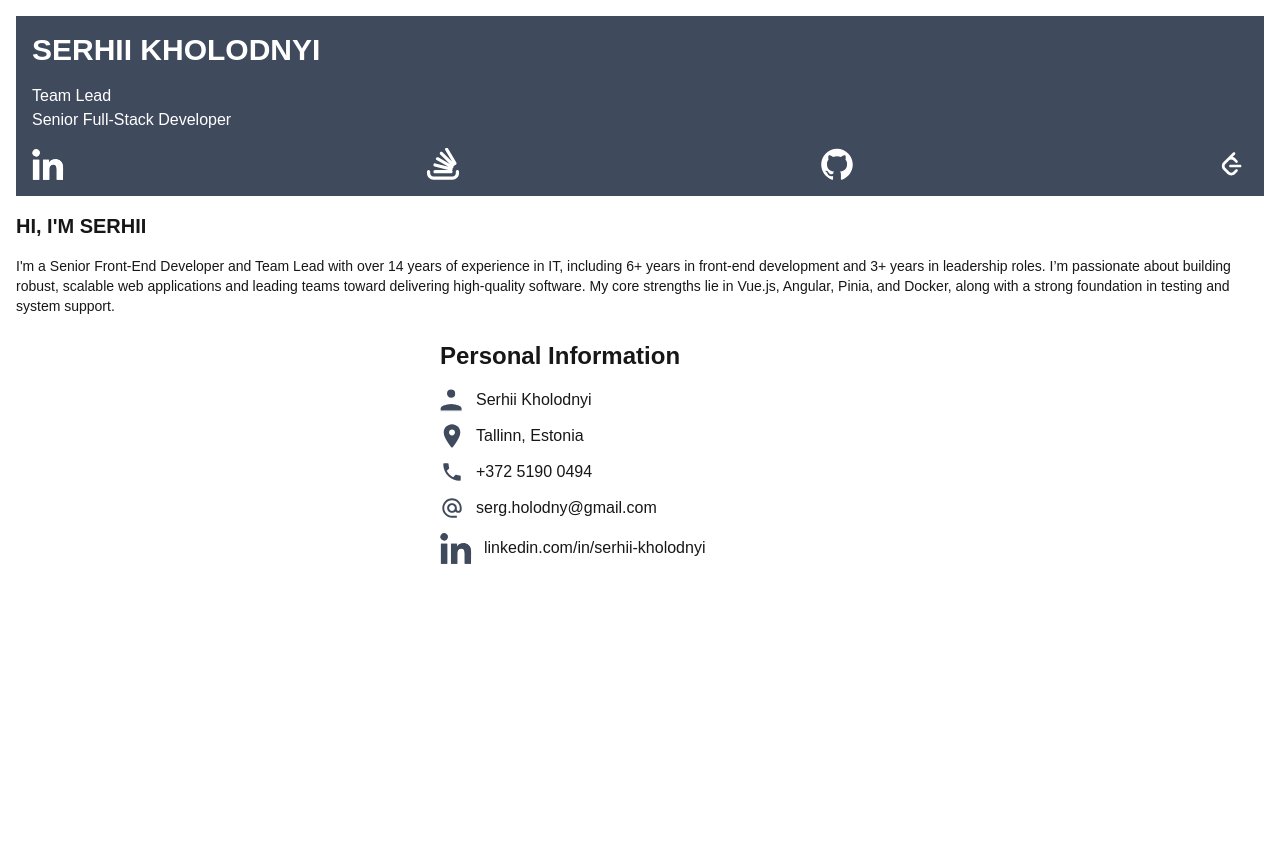
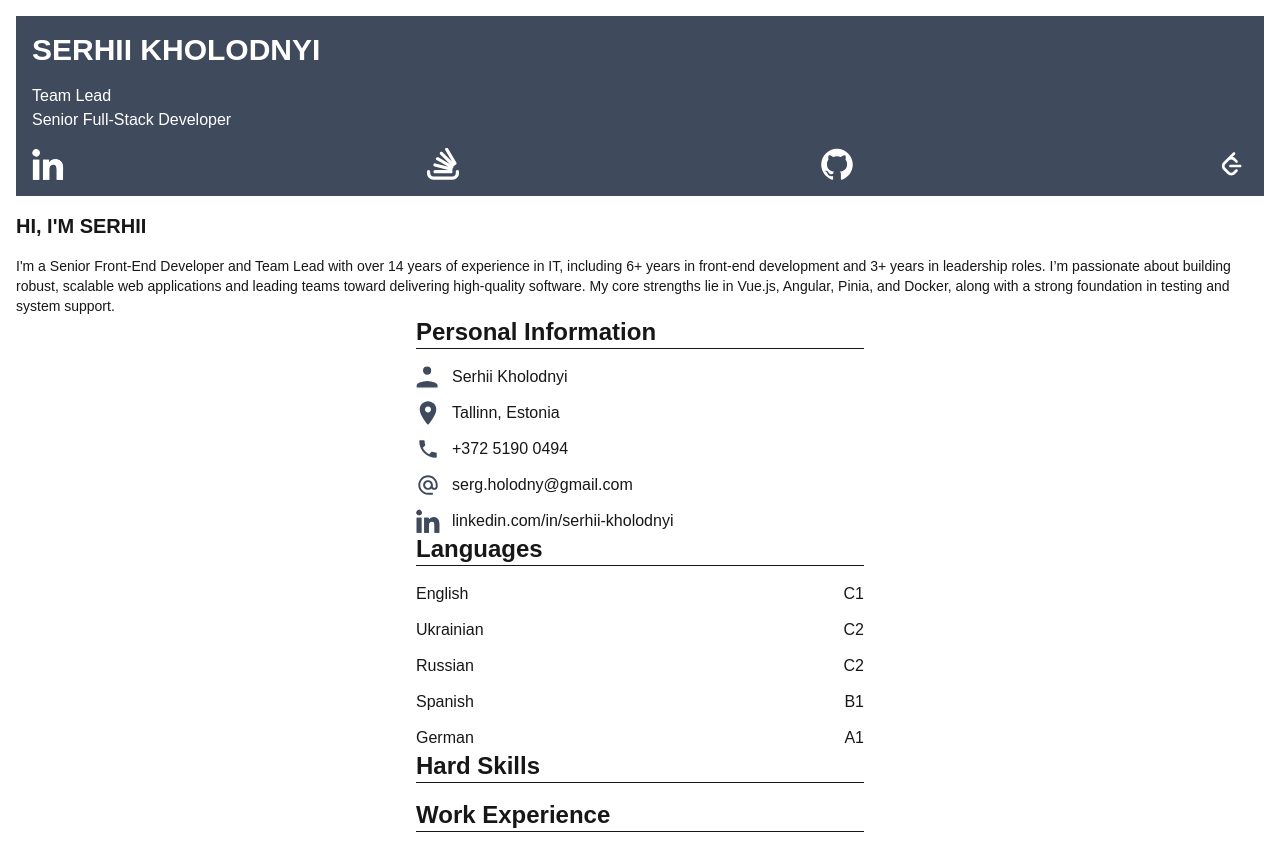
Before and after one commit to oliverfrost/my-personal-website, a Next.js app: page / in a window 1280 px wide. Before the commit the page ends 800 px from the top, so only its background shows below. Built offline with nearby package versions, Linux system fonts and the light colour scheme; a web font is replaced by a local one.

Commit message:
Ammends some icons. Adds styled titles for sections.

```diff
--- a/components/hard-skills.tsx
+++ b/components/hard-skills.tsx
@@ -1,5 +1,9 @@
 import React from 'react';
 
 export default function HardSkills() {
-  return <div>{/* Hard Skills Component */}</div>;
+  return <div className="mx-auto max-w-md">
+    <h2 className="mb-4 text-2xl font-bold border-b-1">
+      Hard Skills
+    </h2>
+  </div>;
 }
--- a/components/languages.tsx
+++ b/components/languages.tsx
@@ -1,5 +1,32 @@
 import React from 'react';
 
 export default function Languages() {
-  return <div>{/* Languages Component */}</div>;
+  return <div className="mx-auto max-w-md">
+    <h2 className="mb-4 text-2xl font-bold border-b-1">
+      Languages
+    </h2>
+
+    <ul className="space-y-3">
+      <li className="flex justify-between space-x-3">
+        <span>English</span>
+        <span>C1</span>
+      </li>
+      <li className="flex justify-between space-x-3">
+        <span>Ukrainian</span>
+        <span>C2</span>
+      </li>
+      <li className="flex justify-between space-x-3">
+        <span>Russian</span>
+        <span>C2</span>
+      </li>
+      <li className="flex justify-between space-x-3">
+        <span>Spanish</span>
+        <span>B1</span>
+      </li>
+      <li className="flex justify-between space-x-3">
+        <span>German</span>
+        <span>A1</span>
+      </li>
+    </ul>
+  </div>
 }
--- a/components/personal-information.tsx
+++ b/components/personal-information.tsx
@@ -7,8 +7,8 @@ import AtIcon from './icons/at';
 
 export default function PersonalInformation() {
   return (
-    <div className="mx-auto max-w-md p-6">
-      <h2 className="mb-4 text-2xl font-bold">
+    <div className="mx-auto max-w-md">
+      <h2 className="mb-4 text-2xl font-bold border-b-1">
         Personal Information
       </h2>
 
@@ -34,7 +34,7 @@ export default function PersonalInformation() {
         </li>
 
         <li className="flex items-center space-x-3">
-          <LinkedInIcon className="dark" />
+          <LinkedInIcon className="w-6 h-6" variant="dark" />
           <span>linkedin.com/in/serhii-kholodnyi</span>
         </li>
       </ul>
--- a/components/summary.tsx
+++ b/components/summary.tsx
@@ -14,7 +14,7 @@ export default function Summary({ className }: { className?: string }) {
     <ul className="flex flex-row gap-4 justify-between list-none p-0">
       <li>
         <a href="https://www.linkedin.com/in/serhii-kholodnyi" target="_blank">
-        <LinkedInIcon className="light" />
+        <LinkedInIcon variant="light" />
         </a>
       </li>
       <li>
--- a/components/work-experience.tsx
+++ b/components/work-experience.tsx
@@ -1,5 +1,9 @@
 import React from 'react';
 
 export default function WorkExperience() {
-  return <div>{/* Work Experience Component */}</div>;
+  return <div className="mx-auto max-w-md">
+  <h2 className="mb-4 text-2xl font-bold border-b-1">
+    Work Experience
+  </h2>
+</div>;
 }
```
Also changed, not shown: components/icons/linkedin.tsx (+4 -4 lines).
